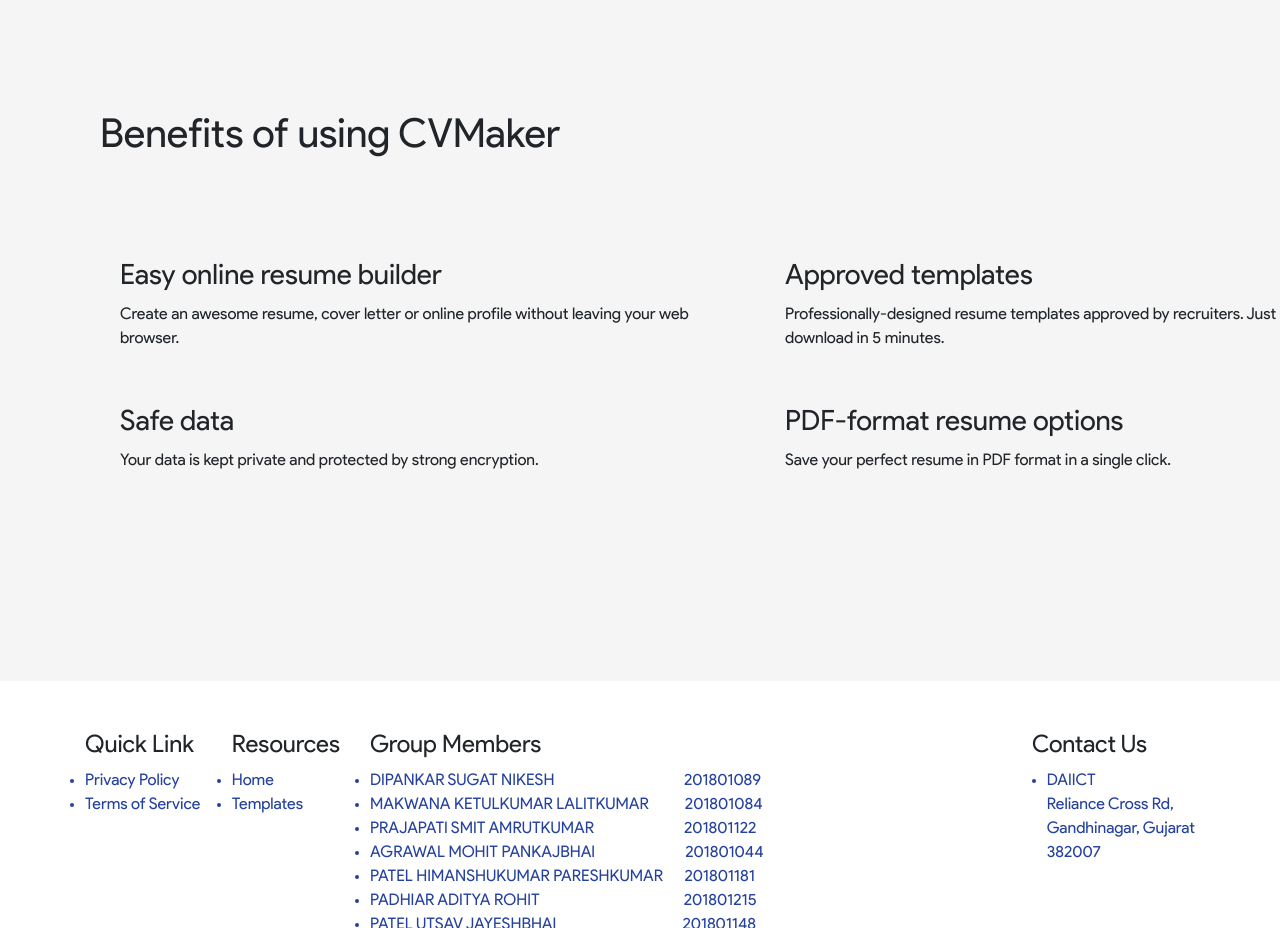
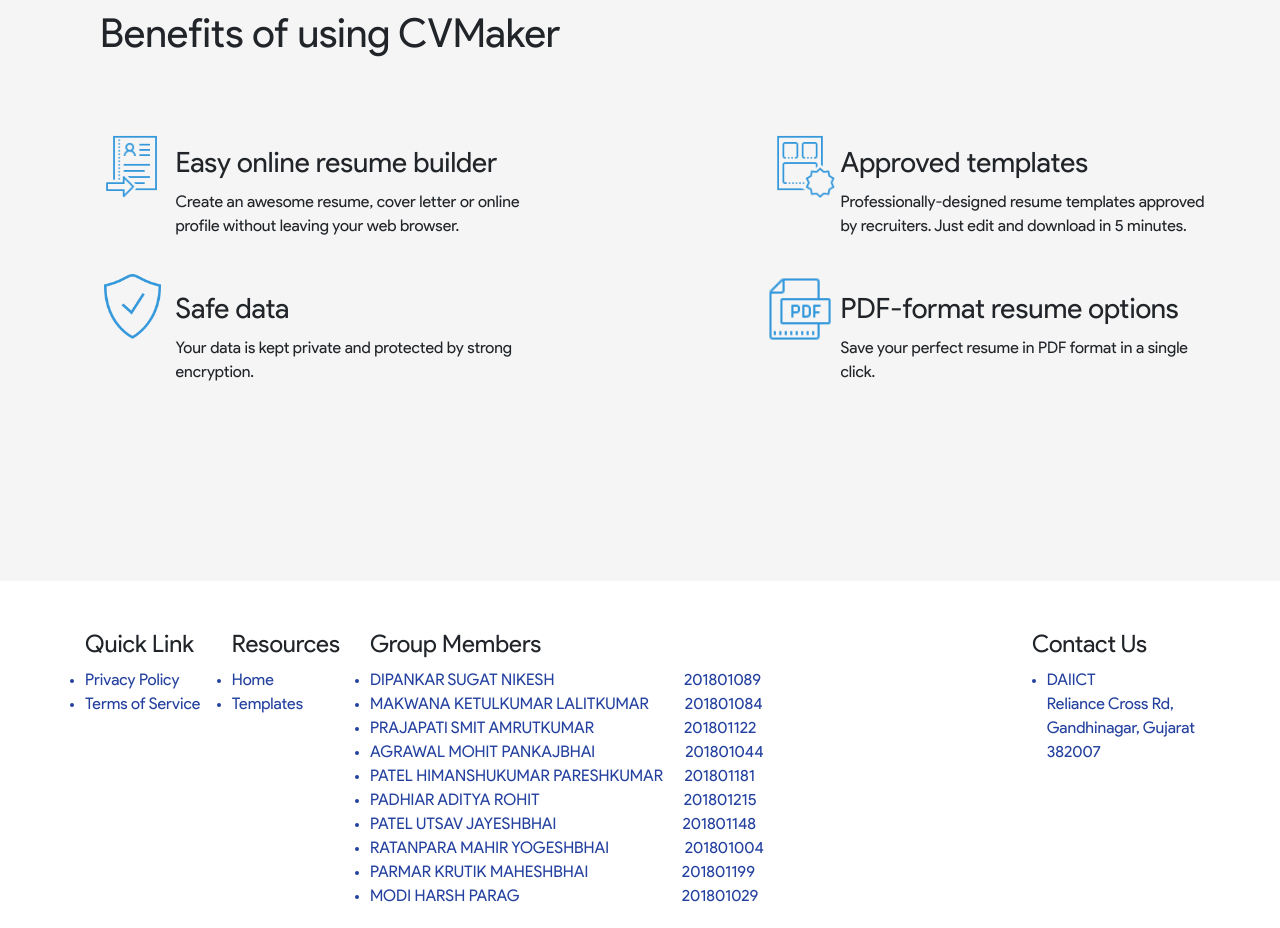
Before and after one commit to Harsh-Modi278/G24-CVMaker-prod, a website: page client/index.html in a window 1280 px wide. Shown: the part 1440-2368 px from the top of the page. Drawn offline with nearby package versions, Linux system fonts and the light colour scheme; no server answers; a script that the page names is missing.

Commit message:
Some more changes in landing page

```diff
--- a/client/css/style.css
+++ b/client/css/style.css
@@ -259,7 +259,7 @@
 
 .section-2 {
   width: 97rem;
-  height: 700px;
+  height: 600px;
   overflow-y: auto;
   padding: 0px 100px 5px;
 }
--- a/client/index.html
+++ b/client/index.html
@@ -130,27 +130,64 @@
             </h1>
         </div>
         <div class="col-lg-6">
+
+            <div class="row">
+                <div class="col-lg-1">
+                    <img src="Images/icon1.png" style="width: 70px;">
+                </div>
+                <div class="col-lg-8">
                     <div class="section-3-content text-left">
                         <h3 class = "section-3-main">Easy online resume builder</h2>
                         <p>Create an awesome resume, cover letter or online profile without leaving your web browser.</p>
                     </div>
+                </div>
+            </div>
 
+
+            <div class="row">
+                <div class="col-lg-1">
+                    <img src="Images/icon4.png" style="width: 65px;">
+                </div>
+                <div class="col-lg-8">
                     <div class="section-3-content text-left">
                         <h3 class = "section-3-main">Safe data</h2>
                         <p>Your data is kept private and protected by strong encryption.</p>
                     </div>
                 </div>
+            </div>
+
+
+
+        </div>
 
         <div class="col-lg-6">
+
+            <div class="row">
+                <div class="col-lg-1">
+                    <img src="Images/icon2.png" style="width: 70px;">
+                </div>
+                <div class="col-lg-8">
                     <div class="section-3-content text-left">
                         <h3 class = "section-3-main">Approved templates</h2>
                         <p>Professionally-designed resume templates approved by recruiters. Just edit and download in 5 minutes.</p>
                     </div>
+                </div>
+            </div>
 
+
+            <div class="row">
+                <div class="col-lg-1">
+                    <img src="Images/icon3.png" style="width: 70px;">
+                </div>
+                <div class="col-lg-8">
                     <div class="section-3-content text-left">
                         <h3 class = "section-3-main">PDF-format resume options</h2>
                         <p>Save your perfect resume in PDF format in a single click.</p>
                     </div>
+                </div>
+            </div>
+
+
         </div>
     </div> <!-- row -->
 </div> <!-- container -->
```
Also changed, not shown: client/Images/icon1.png (added), client/Images/icon2.png (added), client/Images/icon3.png (added), client/Images/icon4.png (added). Lines whose indentation alone changed are shown as unchanged.
